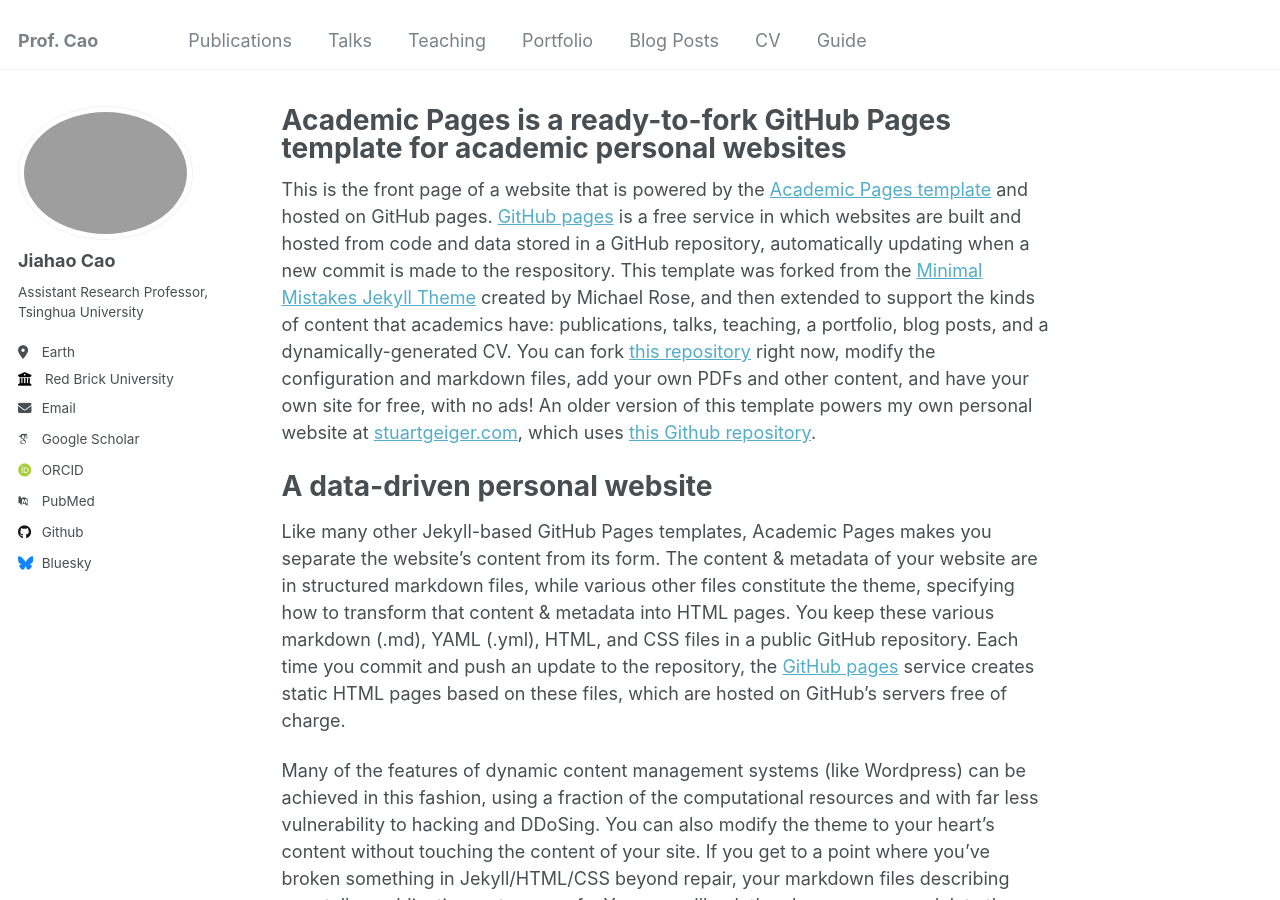
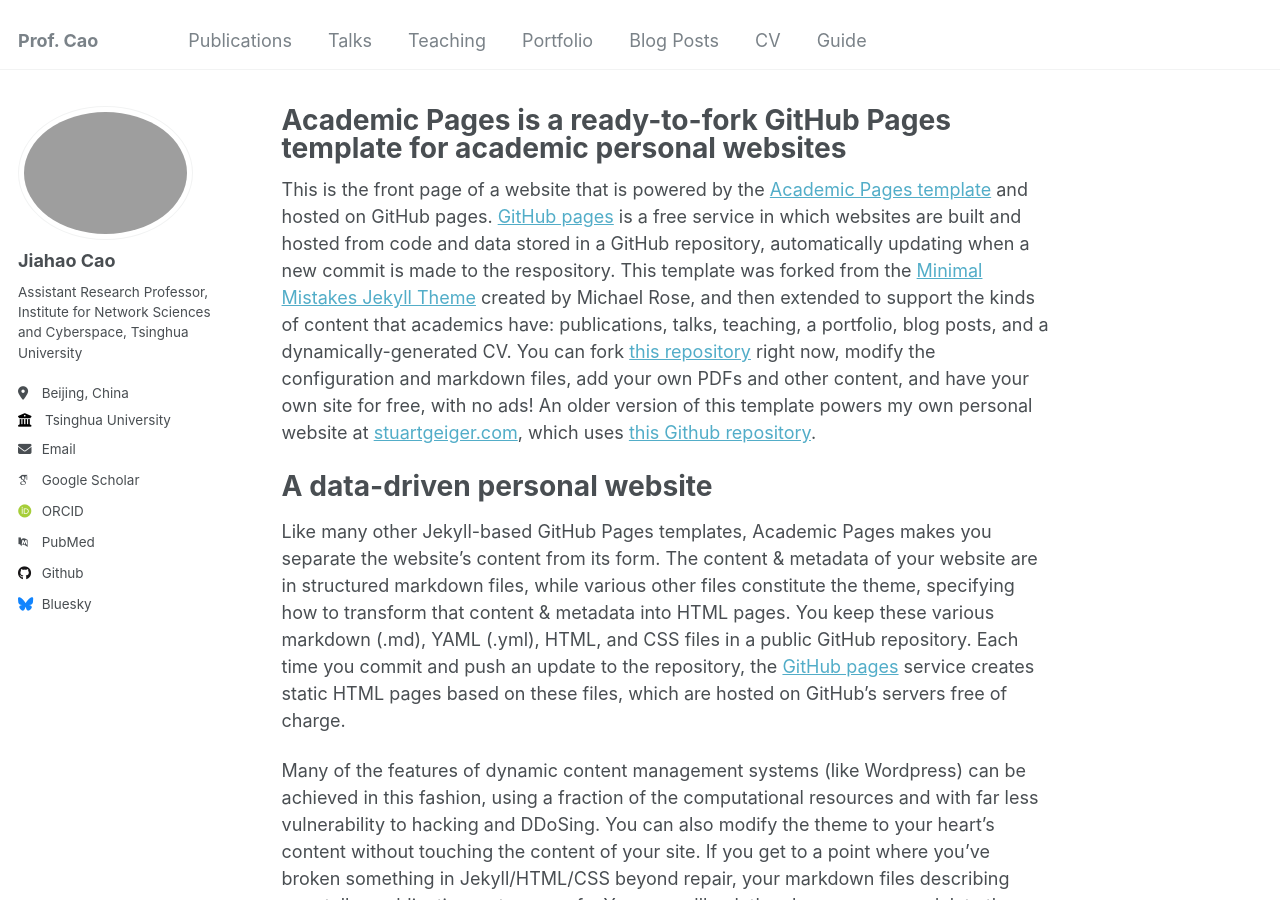
Before and after one commit to caojh15/caojh15.github.io, a Jekyll site: the page built from _pages/about.md, in a window 1280 px wide and 900 px high. Built offline with Jekyll 4.4.1, drawn with Linux system fonts in a browser that asks for light colours; some web fonts are replaced.

Commit message:
Update _config.yml

```diff
--- a/_config.yml
+++ b/_config.yml
@@ -24,11 +24,11 @@ author:
   avatar           : "profile.png"
   name             : "Jiahao Cao"
   pronouns         : # example: "she/her"
-  bio              : "Assistant Research Professor, Tsinghua University"
-  location         : "Earth"
-  employer         : "Red Brick University"
+  bio              : "Assistant Research Professor, Institute for Network Sciences and Cyberspace, Tsinghua University"
+  location         : "Beijing, China"
+  employer         : "Tsinghua University"
   uri              : # URL
-  email            : "none@example.org"
+  email            : "caojh2021@tsinghua.edu.cn"
 
   # Academic websites
   arxiv            : # URL - Update with the correct link to your profile
```
